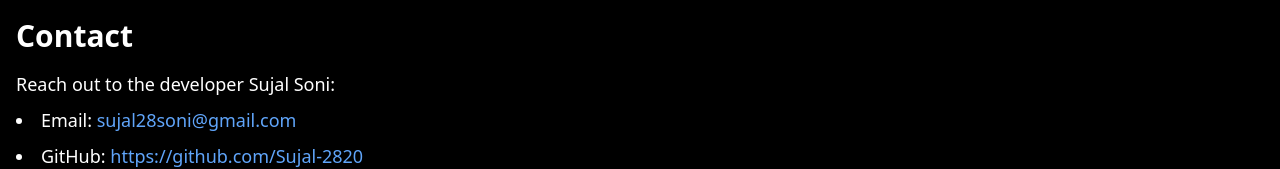
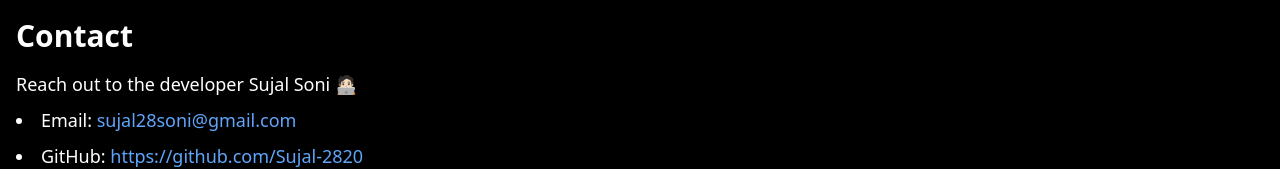
Before and after one commit to Sujal-2820/MentorSpace, a Next.js app: page /about in a window 1280 px wide. Shown: the part 1594-1763 px from the top of the page. Built offline with nearby package versions, Linux system fonts and the light colour scheme.

Commit message:
Added text and emoji

```diff
--- a/src/app/about/page.js
+++ b/src/app/about/page.js
@@ -65,7 +65,7 @@ export default function About() {
       <br/>
       <div>
         <h2 className="text-3xl font-semibold mb-4">Contact</h2>
-        <p className="text-lg mb-2">Reach out to the developer Sujal Soni:</p>
+        <p className="text-lg mb-2">Reach out to the developer Sujal Soni 🧑🏻‍💻</p>
         <ul className="list-disc list-inside text-lg space-y-2">
           <li>Email: <a href="mailto:sujal28soni@gmail.com" className="text-blue-400 hover:underline">sujal28soni@gmail.com</a></li>
           <li>GitHub: <Link href="https://github.com/Sujal-2820" target="_blank" rel="noopener noreferrer" className="text-blue-400 hover:underline">https://github.com/Sujal-2820</Link></li>
```
